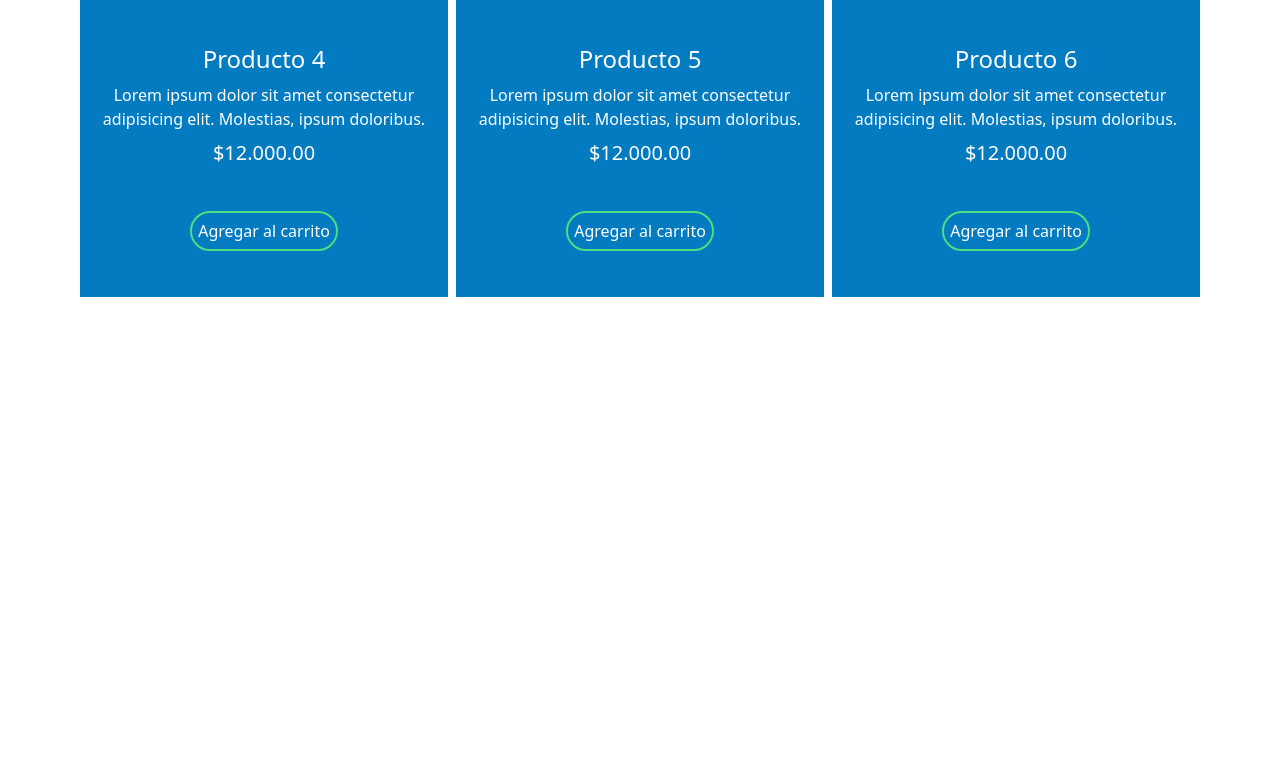
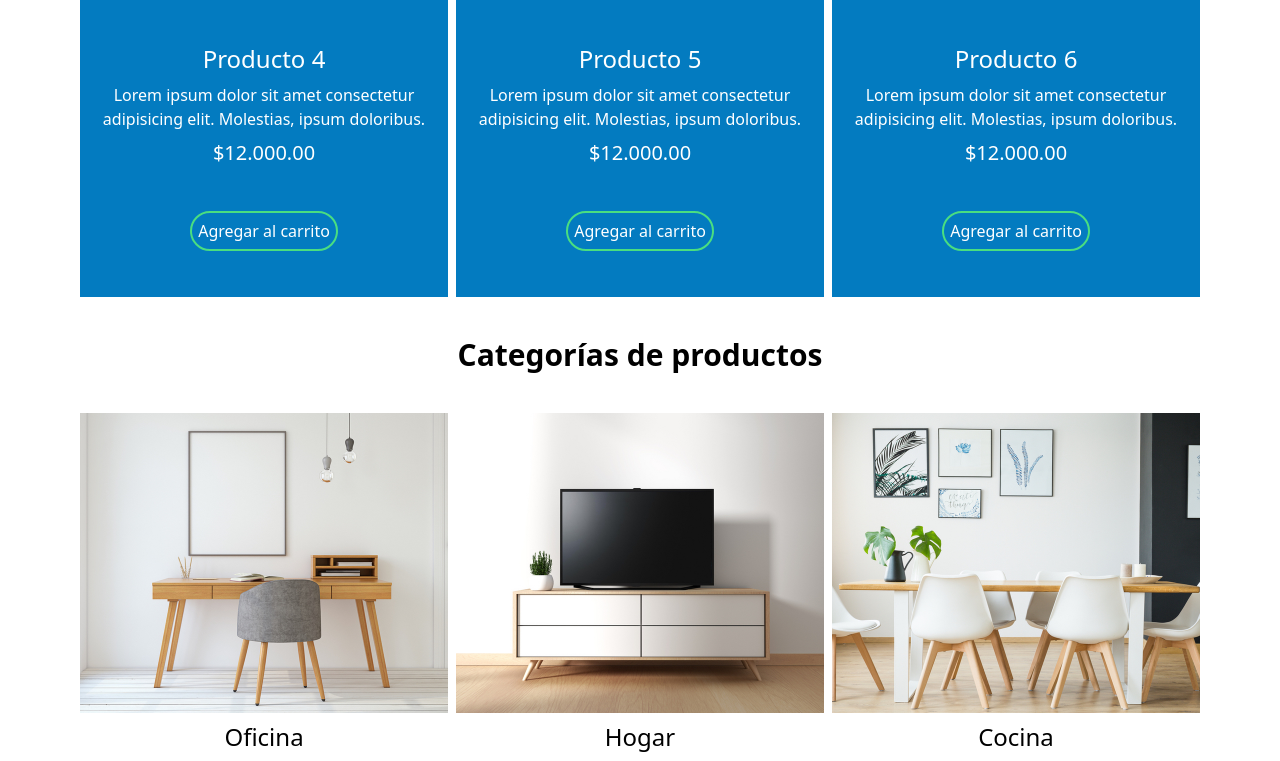
Before and after one commit to vhdezpedro/FrontendFundamentals, a website: page index.html in a window 1280 px wide. Shown: the part 2053-2814 px from the top of the page. Before the commit the page ends 2350 px from the top, so only its background shows below. Drawn offline with Linux system fonts and the light colour scheme; a web font is replaced by a local one.

Commit message:
Se agrega la sección de categoría de productos, con estilos y  responsive

```diff
--- a/index.html
+++ b/index.html
@@ -143,7 +143,9 @@
     <!-- products section -->
     <section class="grid gap-y-2" id="productos">
       <div class="flex justify-center m-10">
-        <h2 class="self-center text-3xl font-semibold">Nuestros productos</h2>
+        <h2 class="self-center text-2xl font-semibold md:text-3xl">
+          Nuestros productos
+        </h2>
       </div>
       <div class="grid mx-5 md:grid-cols-[60%_40%] md:gap-y-2 md:mx-20">
         <div class="h-[250px] md:h-[300px] self-stretch">
@@ -294,6 +296,52 @@
         </div>
       </div>
     </section>
+    <!-- category section -->
+    <section>
+      <div class="flex justify-center m-10">
+        <h2 class="self-center text-2xl font-semibold md:text-3xl">
+          Categorías de productos
+        </h2>
+      </div>
+      <div class="grid mx-5 md:grid-cols-3 gap-y-2 md:gap-x-2 md:mx-20">
+        <div class="md:col-[1_/_2] md:row-[1_/_2]">
+          <div class="h-[250px] md:h-[300px] self-stretch">
+            <img
+              class="object-cover w-full h-full"
+              src="./src/img/categoria1.jpg"
+              alt=""
+            />
+          </div>
+          <div class="flex items-center justify-center gap-2 p-2">
+            <h3 class="text-2xl font-medium">Oficina</h3>
+          </div>
+        </div>
+        <div class="md:col-[2_/_3] md:row-[1_/_2]">
+          <div class="h-[250px] md:h-[300px] self-stretch">
+            <img
+              class="object-cover w-full h-full"
+              src="./src/img/categoria2.jpg"
+              alt=""
+            />
+          </div>
+          <div class="flex items-center justify-center gap-2 p-2">
+            <h3 class="text-2xl font-medium">Hogar</h3>
+          </div>
+        </div>
+        <div class="md:col-[3_/_4] md:row-[1_/_2]">
+          <div class="h-[250px] md:h-[300px] self-stretch">
+            <img
+              class="object-cover w-full h-full"
+              src="./src/img/categoria3.jpg"
+              alt=""
+            />
+          </div>
+          <div class="flex items-center justify-center gap-2 p-2">
+            <h3 class="text-2xl font-medium">Cocina</h3>
+          </div>
+        </div>
+      </div>
+    </section>
 
     <script src="./src/js/main.js"></script>
   </body>
```
Also changed, not shown: dist/output.css.
